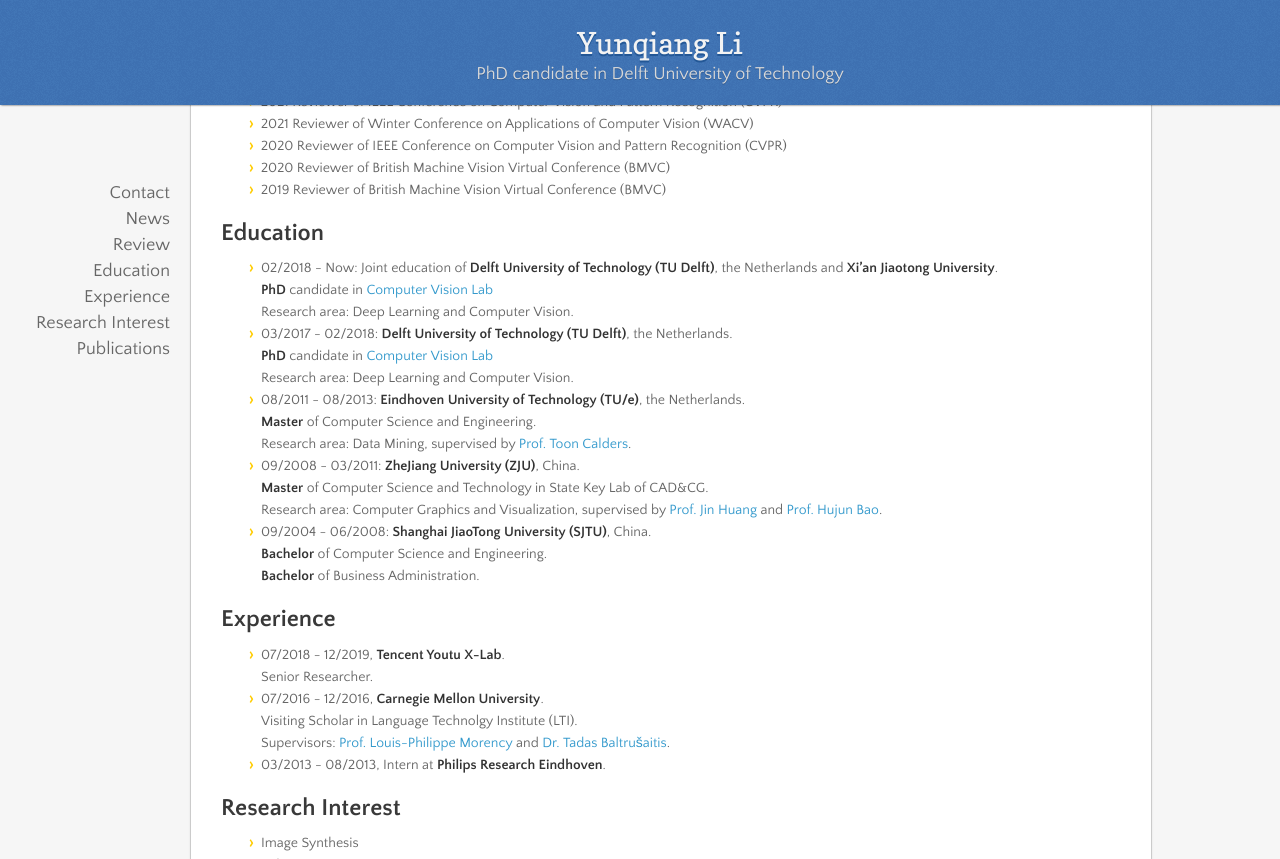
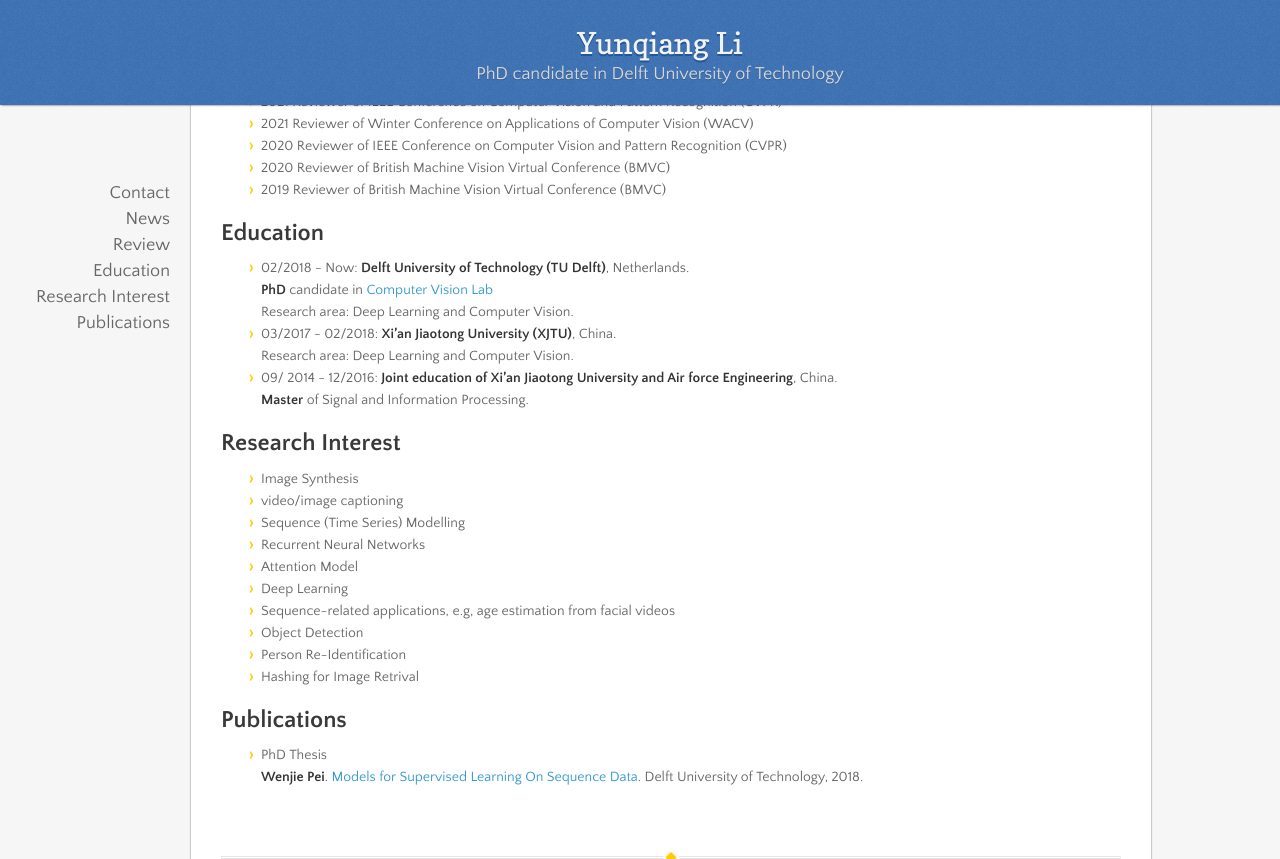
Before and after one commit to liyunqianggyn/liyunqianggyn.github.io, a Jekyll site: the page built from index.md, in a window 1280 px wide and 900 px high, scrolled down 769 px, cut to the strip 0-859 px from the top of the window. Built offline with Jekyll 4.4.1, drawn with Linux system fonts in a browser that asks for light colours; nearby versions of some CDN libraries; our own code applies the rules of GitHub Pages for plain Markdown files.

Commit message:
Update index.md

```diff
--- a/index.md
+++ b/index.md
@@ -27,30 +27,22 @@ Delft University of Technology
 - 2019   Reviewer of British Machine Vision Virtual Conference (BMVC)
 
 ## Education
-* 02/2018 - Now: Joint education of __Delft University of Technology (TU Delft)__, the Netherlands and __Xi’an Jiaotong University__.
+* 02/2018 - Now: __Delft University of Technology (TU Delft)__, Netherlands.
   __PhD__ candidate in <a href="http://visionlab.tudelft.nl">Computer Vision Lab</a><br/>
   Research area: Deep Learning and Computer Vision.
-* 03/2017 - 02/2018: __Delft University of Technology (TU Delft)__, the Netherlands.
-  __PhD__ candidate in <a href="http://visionlab.tudelft.nl">Computer Vision Lab</a><br/>
+* 03/2017 - 02/2018: __Xi’an Jiaotong University (XJTU)__, China.
   Research area: Deep Learning and Computer Vision.
-* 08/2011 - 08/2013: __Eindhoven University of Technology (TU/e)__, the Netherlands.
-  __Master__ of Computer Science and Engineering.
-  Research area: Data Mining, supervised by [Prof. Toon Calders](http://cs.ulb.ac.be/members/tcalders/doku.php).
-* 09/2008 - 03/2011: __ZheJiang University (ZJU)__, China.
-  __Master__ of Computer Science and Technology in State Key Lab of CAD&CG.
-  Research area: Computer Graphics and Visualization, supervised by [Prof. Jin Huang](http://www.cad.zju.edu.cn/home/hj/index.xml) and [Prof. Hujun Bao](http://www.cad.zju.edu.cn/home/bao/).
-* 09/2004 - 06/2008: __Shanghai JiaoTong University (SJTU)__, China.
-  __Bachelor__ of Computer Science and Engineering.
- __Bachelor__ of Business Administration.
+* 09/ 2014 - 12/2016: __Joint education of Xi’an Jiaotong University and Air force Engineering__, China.
+  __Master__ of Signal and Information Processing.
 
-## Experience
+<!-- ## Experience
 - 07/2018 - 12/2019, __Tencent Youtu X-Lab__.
   Senior Researcher.
 - 07/2016 - 12/2016, __Carnegie Mellon University__.
   Visiting Scholar in Language Technolgy Institute (LTI).
   Supervisors: [Prof. Louis-Philippe Morency](https://www.cs.cmu.edu/~morency/) and [Dr. Tadas Baltrušaitis](https://www.cl.cam.ac.uk/~tb346/).
 - 03/2013 - 08/2013, Intern at __Philips Research Eindhoven__.
-
+ -->
 ## Research Interest
 - Image Synthesis
 - video/image captioning
```
